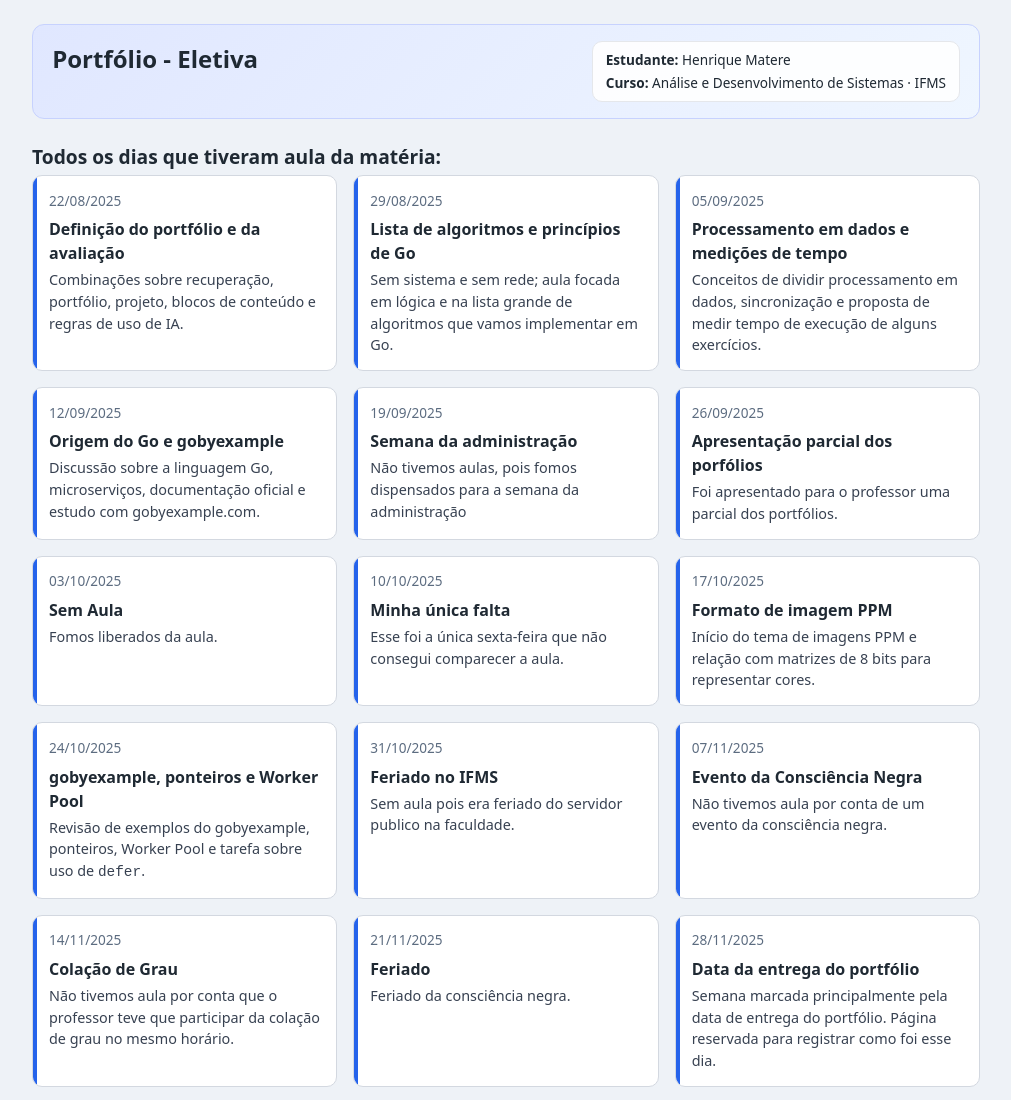
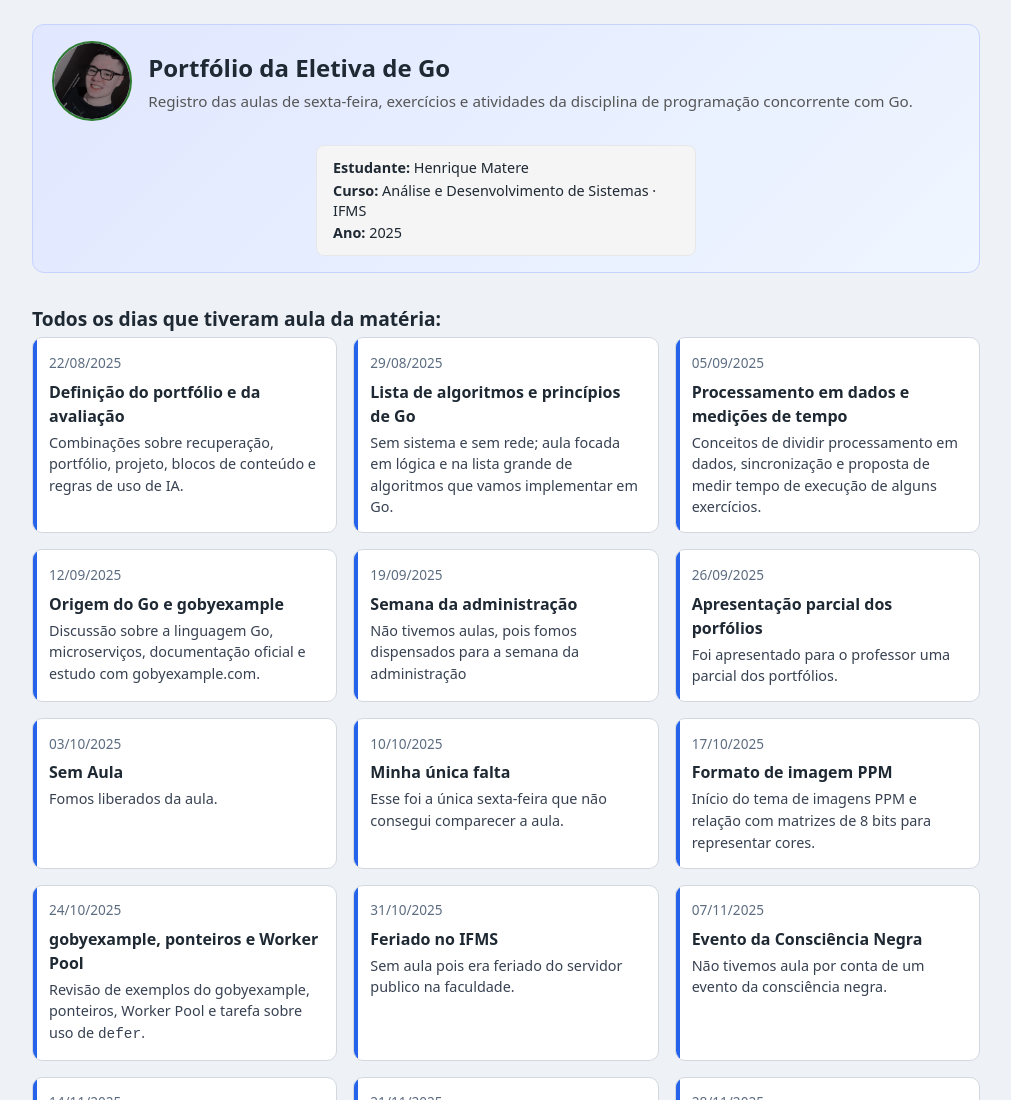
Before and after one commit to henriquematere/Portfolio_Eletiva, a plain HTML site: page index.html in a window 1280 px wide. Shown: the top 1100 px of the page, without its empty margins (134-1145 px from the left). Drawn offline with Linux system fonts and the light colour scheme.

Commit message:
ajustado css

```diff
--- a/css/style.css
+++ b/css/style.css
@@ -297,3 +297,75 @@ body {
         width: 100%;
     }
 }
+
+.header-left {
+  display: flex;
+  align-items: center;
+  gap: 16px;
+}
+
+.foto-perfil {
+  width: 70px;
+  height: 70px;
+  object-fit: cover;
+  border-radius: 50%;
+  border: 2px solid #2e7d32; /* verde IFMS */
+}
+
+.page-header {
+  display: flex;
+  justify-content: space-between;
+  align-items: center;
+  gap: 24px;
+  margin-bottom: 32px;
+  flex-wrap: wrap; /* pra não quebrar tudo no celular */
+}
+
+.header-left {
+  display: flex;
+  align-items: center;
+  gap: 16px;
+}
+
+.header-text h1 {
+  margin: 0 0 4px 0;
+}
+
+.header-text .subtitle {
+  margin: 0;
+  font-size: 0.95rem;
+  color: #555;
+}
+
+.foto-perfil {
+  width: 80px;
+  height: 80px;
+  border-radius: 50%;
+  object-fit: cover;
+  border: 2px solid #2e7d32; /* verdinho IFMS */
+}
+
+.student-box {
+  background: #f5f5f5;
+  padding: 12px 16px;
+  border-radius: 8px;
+  font-size: 0.9rem;
+  line-height: 1.4;
+
+  margin: 0 auto;         /* centraliza horizontalmente */
+  text-align: left;       /* mantém o texto arrumado */
+  max-width: 380px;       /* mantém o bloco compacto e elegante */
+}
+
+
+/* Responsivo: em telas pequenas, tudo empilha bonitinho */
+@media (max-width: 600px) {
+  .page-header {
+    flex-direction: column;
+    align-items: flex-start;
+  }
+
+  .student-box {
+    width: 100%;
+  }
+}
--- a/index.html
+++ b/index.html
@@ -2,6 +2,7 @@
 <html lang="pt-BR">
   <head>
     <meta charset="UTF-8" />
+    <link rel="icon" type="image/png" href="img/ifms.png" />
     <title>Portfólio - Eletiva</title>
     <meta name="viewport" content="width=device-width, initial-scale=1" />
     <link rel="stylesheet" href="css/style.css" />
@@ -9,14 +10,23 @@
   <body>
     <main class="page">
       <header class="page-header">
-        <div>
-          <h1>Portfólio - Eletiva</h1>
+        <div class="header-left">
+          <img src="img/eu.jpg" alt="Foto do estudante" class="foto-perfil" />
+          <div class="header-text">
+            <h1>Portfólio da Eletiva de Go</h1>
+            <p class="subtitle">
+              Registro das aulas de sexta-feira, exercícios e atividades da
+              disciplina de programação concorrente com Go.
+            </p>
+          </div>
         </div>
+
         <div class="student-box">
           <p><strong>Estudante:</strong> Henrique Matere</p>
           <p>
             <strong>Curso:</strong> Análise e Desenvolvimento de Sistemas · IFMS
           </p>
+          <p><strong>Ano:</strong> 2025</p>
         </div>
       </header>
 
```
Also changed, not shown: img/eu.jpg (added), img/ifms.jpg (added).
